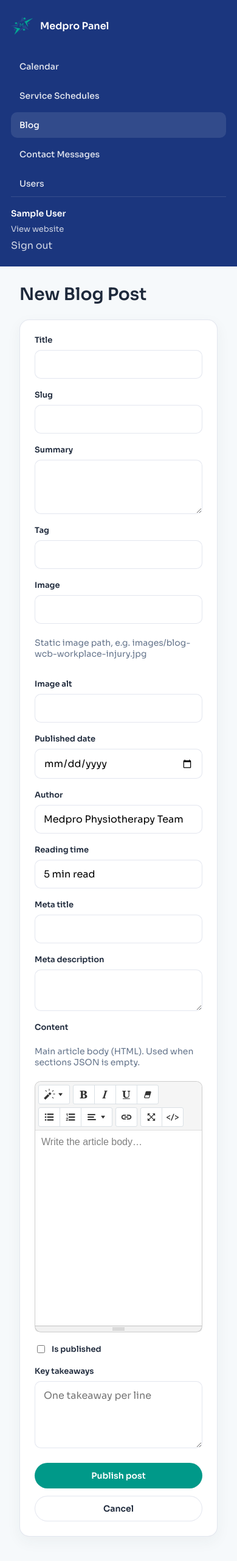
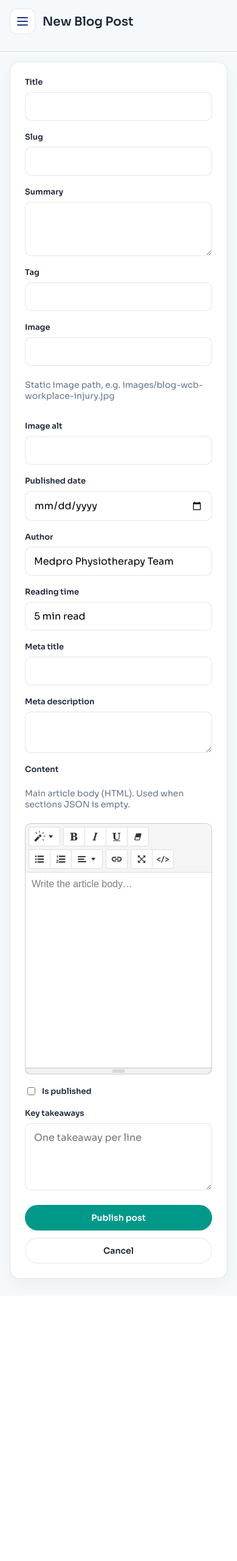
Before and after one commit to Umair-34/MedproPhysio, a Django app: page /panel/blogs/new/ in a window 390 px wide. Shown: the whole page at 61% size. After the commit the page ends 2111 px from the top, so only its background shows below. Run offline with Django 5.2, Linux system fonts and the light colour scheme; the visitor is signed in with stand-in values (Sample User, id 1); data comes from the database, SQL or seed files in the repository; data that the repository does not hold is empty; parts of the project's set-up code (start-up, migrations or seed data) failed here and were passed over; some libraries are stand-ins or nearby versions.

Commit message:
Keep the staff panel sidebar fixed and make the layout work on phones.
The nav stays pinned while the calendar scrolls, and on small screens it becomes a drawer so tables and the week grid no longer overflow.

Co-authored-by: Cursor <cursoragent@cursor.com>

```diff
--- a/static/panel/panel-calendar.js
+++ b/static/panel/panel-calendar.js
@@ -370,7 +370,7 @@
   }
 
   function calendarIsMobile() {
-    return window.matchMedia('(max-width: 767px)').matches;
+    return window.matchMedia('(max-width: 991px)').matches;
   }
 
   function calendarToolbar() {
--- a/static/panel/panel.css
+++ b/static/panel/panel.css
@@ -16,20 +16,31 @@
   font-family: 'Sora', sans-serif;
   color: var(--panel-text);
   background: var(--panel-bg);
+  overflow-x: hidden;
 }
 
 .panel-layout {
   display: grid;
-  grid-template-columns: 260px 1fr;
+  grid-template-columns: 260px minmax(0, 1fr);
   min-height: 100vh;
+  min-height: 100dvh;
+}
+
+.panel-nav-overlay {
+  display: none;
 }
 
 .panel-sidebar {
+  position: sticky;
+  top: 0;
+  height: 100vh;
+  height: 100dvh;
   background: var(--panel-sidebar);
   color: var(--panel-white);
   display: flex;
   flex-direction: column;
   padding: 24px 18px;
+  overflow: hidden;
 }
 
 .panel-brand {
@@ -40,6 +51,11 @@
   margin-bottom: 28px;
 }
 
+.panel-sidebar-close,
+.panel-menu-toggle {
+  display: none;
+}
+
 .panel-brand img { border-radius: 8px; }
 
 .panel-nav {
@@ -47,6 +63,8 @@
   flex-direction: column;
   gap: 6px;
   flex: 1;
+  min-height: 0;
+  overflow-y: auto;
 }
 
 .panel-nav-link {
@@ -95,7 +113,9 @@
   cursor: pointer;
 }
 
-.panel-main { min-width: 0; }
+.panel-main {
+  min-width: 0;
+}
 
 .panel-header {
   display: flex;
@@ -105,10 +125,25 @@
   padding: 28px 32px 0;
 }
 
+.panel-header-start {
+  display: flex;
+  align-items: center;
+  gap: 12px;
+  min-width: 0;
+}
+
 .panel-header h1 {
   margin: 0;
   font-size: 28px;
   font-weight: 600;
+}
+
+.panel-header-actions {
+  display: flex;
+  align-items: center;
+  flex-wrap: wrap;
+  justify-content: flex-end;
+  gap: 8px;
 }
 
 .panel-content { padding: 24px 32px 40px; }
@@ -197,6 +232,10 @@
 .panel-muted {
   color: var(--panel-muted);
   font-size: 14px;
+}
+
+.panel-muted {
+  overflow-wrap: anywhere;
 }
 
 .panel-btn {
@@ -416,6 +455,11 @@
 .panel-table {
   width: 100%;
   border-collapse: collapse;
+}
+
+.panel-card:has(.panel-table) {
+  overflow-x: auto;
+  -webkit-overflow-scrolling: touch;
 }
 
 .panel-table th,
@@ -852,9 +896,110 @@
   min-width: 8.5rem;
 }
 
+.panel-menu-toggle {
+  flex: none;
+  width: 42px;
+  height: 42px;
+  padding: 0;
+  border: 1px solid var(--panel-border);
+  border-radius: 12px;
+  background: var(--panel-white);
+  cursor: pointer;
+}
+
+.panel-menu-toggle__bar,
+.panel-menu-toggle__bar::before,
+.panel-menu-toggle__bar::after {
+  display: block;
+  width: 18px;
+  height: 2px;
+  margin: 0 auto;
+  border-radius: 999px;
+  background: var(--panel-sidebar);
+}
+
+.panel-menu-toggle__bar {
+  position: relative;
+}
+
+.panel-menu-toggle__bar::before,
+.panel-menu-toggle__bar::after {
+  content: '';
+  position: absolute;
+  left: 0;
+}
+
+.panel-menu-toggle__bar::before { top: -6px; }
+.panel-menu-toggle__bar::after { top: 6px; }
+
+.panel-sidebar-close {
+  margin-left: auto;
+  width: 36px;
+  height: 36px;
+  border: 0;
+  border-radius: 999px;
+  background: rgba(255, 255, 255, 0.12);
+  color: var(--panel-white);
+  font-size: 26px;
+  line-height: 1;
+  cursor: pointer;
+}
+
 @media (max-width: 991px) {
   .panel-layout { grid-template-columns: 1fr; }
-  .panel-sidebar { position: static; }
+
+  .panel-menu-toggle { display: inline-flex; align-items: center; justify-content: center; }
+
+  .panel-nav-overlay {
+    display: none;
+    position: fixed;
+    inset: 0;
+    z-index: 30;
+    background: rgba(15, 23, 42, 0.46);
+  }
+
+  .panel-body.is-nav-open {
+    overflow: hidden;
+  }
+
+  .panel-body.is-nav-open .panel-nav-overlay {
+    display: block;
+  }
+
+  .panel-sidebar {
+    position: fixed;
+    top: 0;
+    left: 0;
+    z-index: 40;
+    width: min(280px, 88vw);
+    height: 100vh;
+    height: 100dvh;
+    transform: translateX(-105%);
+    transition: transform 0.22s ease;
+    box-shadow: none;
+  }
+
+  .panel-body.is-nav-open .panel-sidebar {
+    transform: none;
+    box-shadow: 16px 0 40px rgba(15, 23, 42, 0.18);
+  }
+
+  .panel-sidebar-close { display: inline-flex; align-items: center; justify-content: center; }
+
+  .panel-header {
+    position: sticky;
+    top: 0;
+    z-index: 15;
+    flex-wrap: wrap;
+    padding: 14px 16px 12px;
+    background: var(--panel-bg);
+    border-bottom: 1px solid var(--panel-border);
+  }
+
+  .panel-header h1 { font-size: 20px; }
+
+  .panel-content { padding: 16px 16px max(28px, env(safe-area-inset-bottom)); }
+
   .panel-stats { grid-template-columns: repeat(2, minmax(0, 1fr)); }
   .panel-grid-2,
   .panel-schedules-layout,
@@ -863,9 +1008,19 @@
   .panel-weekly-schedule-head,
   .panel-weekly-schedule-row { grid-template-columns: 1fr; }
 
+  .panel-weekly-schedule-head { display: none; }
+
+  .panel-weekly-schedule-row {
+    gap: 8px;
+    padding: 12px 0;
+    border-bottom: 1px solid var(--panel-border);
+  }
+
   .panel-form-actions,
+  .panel-form-inline,
   .panel-modal__actions,
-  .panel-review-actions {
+  .panel-review-actions,
+  .panel-table-actions {
     flex-wrap: wrap;
   }
 
@@ -893,12 +1048,74 @@
     padding: 20px 16px max(24px, env(safe-area-inset-bottom));
   }
 
+  .panel-calendar-card {
+    overflow-x: auto;
+    -webkit-overflow-scrolling: touch;
+  }
+
+  .panel-calendar-card .fc .fc-header-toolbar {
+    flex-direction: column;
+    align-items: stretch;
+    gap: 10px;
+  }
+
+  .panel-calendar-card .fc .fc-toolbar-chunk {
+    display: flex;
+    flex-wrap: wrap;
+    justify-content: center;
+    gap: 6px;
+  }
+
   .panel-calendar-card .fc .fc-toolbar-title {
     font-size: 1rem;
+    text-align: center;
   }
 
   .panel-calendar-card .fc .fc-button {
     padding: 6px 10px;
     font-size: 12px;
   }
+
+  .panel-summernote-wrap {
+    overflow-x: auto;
+  }
 }
+
+@media (max-width: 639px) {
+  .panel-stats { grid-template-columns: 1fr; }
+
+  .panel-stat-card strong { font-size: 28px; }
+
+  .panel-header-actions { width: 100%; justify-content: flex-start; }
+
+  .panel-login-card { padding: 24px 18px; }
+
+  .panel-table thead { display: none; }
+
+  .panel-table,
+  .panel-table tbody,
+  .panel-table tr,
+  .panel-table th,
+  .panel-table td {
+    display: block;
+    width: 100%;
+  }
+
+  .panel-table tr {
+    padding: 14px 0;
+    border-bottom: 1px solid var(--panel-border);
+  }
+
+  .panel-table tr:last-child { border-bottom: none; padding-bottom: 0; }
+
+  .panel-table td {
+    padding: 4px 0;
+    border-bottom: none;
+  }
+
+  .panel-table-actions { margin-top: 8px; }
+}
+
+@media (prefers-reduced-motion: reduce) {
+  .panel-sidebar { transition: none; }
+}
--- /dev/null
+++ b/static/panel/panel.js
@@ -0,0 +1,45 @@
+(function () {
+  const body = document.body;
+  const toggle = document.getElementById('panelMenuToggle');
+  const overlay = document.getElementById('panelNavOverlay');
+  const sidebar = document.getElementById('panelSidebar');
+  if (!toggle || !sidebar) return;
+
+  const desktopQuery = window.matchMedia('(min-width: 992px)');
+
+  function setOpen(open) {
+    body.classList.toggle('is-nav-open', open);
+    toggle.setAttribute('aria-expanded', open ? 'true' : 'false');
+    toggle.setAttribute('aria-label', open ? 'Close menu' : 'Open menu');
+  }
+
+  function close() {
+    setOpen(false);
+  }
+
+  toggle.addEventListener('click', function () {
+    setOpen(!body.classList.contains('is-nav-open'));
+  });
+
+  if (overlay) {
+    overlay.addEventListener('click', close);
+  }
+
+  sidebar.querySelectorAll('[data-panel-nav-close]').forEach(function (el) {
+    el.addEventListener('click', close);
+  });
+
+  document.addEventListener('keydown', function (event) {
+    if (event.key === 'Escape') close();
+  });
+
+  if (desktopQuery.addEventListener) {
+    desktopQuery.addEventListener('change', function (event) {
+      if (event.matches) close();
+    });
+  } else if (desktopQuery.addListener) {
+    desktopQuery.addListener(function (event) {
+      if (event.matches) close();
+    });
+  }
+})();
--- a/templates/panel/base.html
+++ b/templates/panel/base.html
@@ -12,11 +12,13 @@
 </head>
 <body class="panel-body">
   {% if user.is_authenticated and user.is_staff %}
+  <div class="panel-nav-overlay" id="panelNavOverlay"></div>
   <div class="panel-layout">
-    <aside class="panel-sidebar">
+    <aside class="panel-sidebar" id="panelSidebar">
       <div class="panel-brand">
         <img src="{% static 'images/medpro-logo-icon.png' %}" alt="" width="36" height="36">
         <span>Medpro Panel</span>
+        <button type="button" class="panel-sidebar-close" data-panel-nav-close aria-label="Close menu">&times;</button>
       </div>
       <nav class="panel-nav">
         <a href="{% url 'panel:dashboard' %}" class="panel-nav-link{% if request.resolver_match.url_name == 'dashboard' %} is-active{% endif %}">Calendar</a>
@@ -39,7 +41,19 @@
     </aside>
     <main class="panel-main">
       <header class="panel-header">
-        <h1>{% block page_heading %}{{ page_title }}{% endblock %}</h1>
+        <div class="panel-header-start">
+          <button
+            type="button"
+            class="panel-menu-toggle"
+            id="panelMenuToggle"
+            aria-controls="panelSidebar"
+            aria-expanded="false"
+            aria-label="Open menu"
+          >
+            <span class="panel-menu-toggle__bar" aria-hidden="true"></span>
+          </button>
+          <h1>{% block page_heading %}{{ page_title }}{% endblock %}</h1>
+        </div>
         <div class="panel-header-actions">{% block header_actions %}{% endblock %}</div>
       </header>
       <div class="panel-content">
@@ -58,6 +72,9 @@
   {% block auth_content %}{% endblock %}
   {% endif %}
   <script src="{% static 'js/jquery-3.7.1.min.js' %}"></script>
+  {% if user.is_authenticated and user.is_staff %}
+  <script src="{% static 'panel/panel.js' %}"></script>
+  {% endif %}
   {% block extra_js %}{% endblock %}
 </body>
 </html>
```
